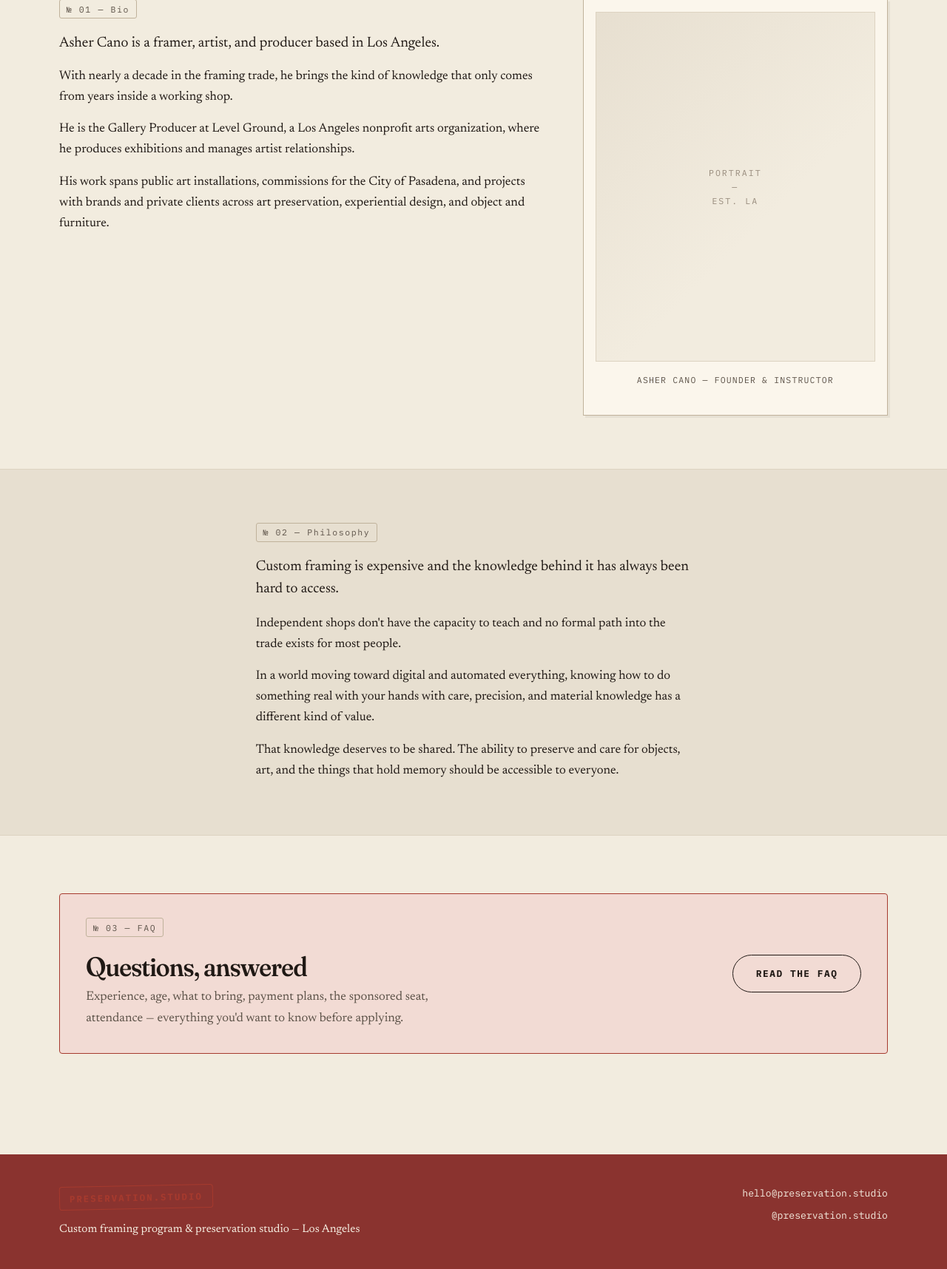
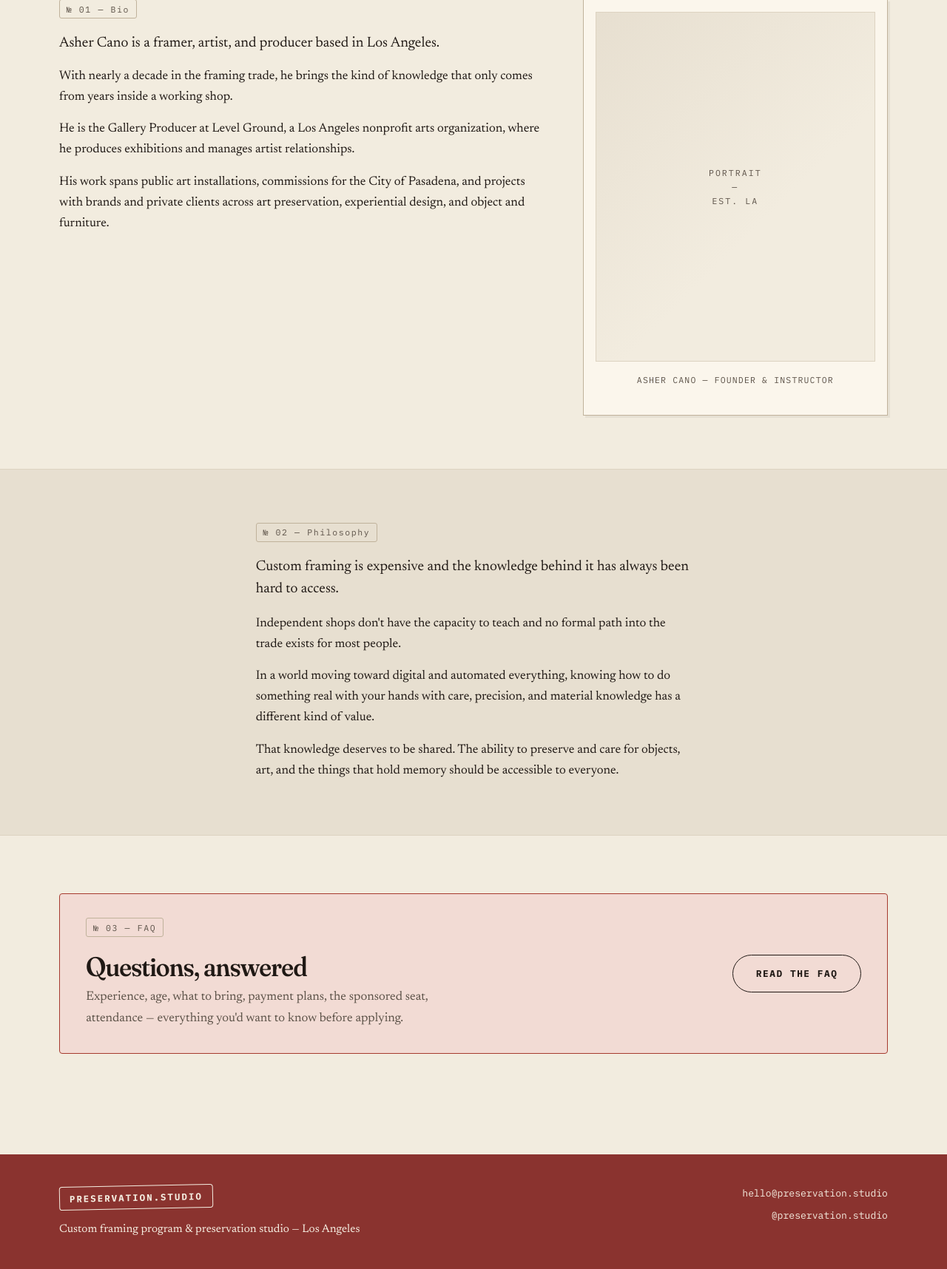
Before and after one commit to Jdrexx/preservationstudio, a Django app: page /about/ in a window 1280 px wide. Shown: the part 472-2188 px from the top of the page at 74% size. Run offline with Django 5.2, Linux system fonts and the light colour scheme.

Commit message:
fix(a11y): restore text contrast lost in the Bold Red palette re-anchor
The palette swap kept the :root token names but changed their values, so
components outside the redesigned home page inherited colors they were
never styled against. Audit of every background/text pair found four
previously-legible elements now failing WCAG AA, two of them effectively
invisible:

- footer wordmark stamp: #A63A2E red on #8A332F maroon = 1.26:1 (was a
  bright Honey yellow on Chocolate Plum, ~9:1) -> cream, 7.01:1
- footer link hover: same red-on-maroon 1.26:1 -> cream, 7.95:1
- handwritten annotation and ::selection: ink on bold red = 2.70:1,
  previously ink on Honey >= 11:1 -> cream, 5.57:1
- tuner FAB / close / copy button: ink on bold red 2.70:1 -> cream
- --ink-faint text (hero meta, form help, portrait placeholder, polaroid
  art labels) = 2.83-3.09:1, was 3.3:1 -> --ink-soft / --ink, 5.81-9.08:1

Every value re-checked against WCAG 2.1 contrast math rather than by eye.
38 tests green; all routes 200 with and without ?vibe=1; procoder gate 0
blocking. No layout or palette change - foregrounds only.

```diff
--- a/studio/static/studio/css/site.css
+++ b/studio/static/studio/css/site.css
@@ -70,7 +70,7 @@ body {
 
 ::selection {
   background: var(--butter);
-  color: var(--ink);
+  color: var(--on-plum);
 }
 
 /* ---------- Typography ---------- */
@@ -249,7 +249,7 @@ a:hover {
   font-size: 0.78rem;
   letter-spacing: 0.1em;
   text-transform: uppercase;
-  color: var(--ink-faint);
+  color: var(--ink-soft);
 }
 .hero-meta span b {
   color: var(--ink);
@@ -527,7 +527,7 @@ a:hover {
 
 .help {
   font-size: 0.86rem;
-  color: var(--ink-faint);
+  color: var(--ink-soft);
   margin-top: 0.35rem;
   font-style: italic;
 }
@@ -672,7 +672,7 @@ a:hover {
     );
   display: grid;
   place-items: center;
-  color: var(--ink-faint);
+  color: var(--ink-soft);
   font-family: var(--mono);
   font-size: 0.72rem;
   letter-spacing: 0.18em;
@@ -782,6 +782,11 @@ a:hover {
   transform: rotate(-1.2deg);
   margin-bottom: 0.9rem;
 }
+/* The footer stamp sits on maroon: red-on-maroon is invisible (1.26:1) */
+.site-footer .stamp {
+  border-color: var(--on-plum);
+  color: var(--on-plum);
+}
 .footer-line {
   display: block;
   color: var(--on-plum);
@@ -800,7 +805,7 @@ a:hover {
   text-decoration: none;
 }
 .footer-links a:hover {
-  color: var(--butter);
+  color: var(--card);
   text-decoration: underline;
 }
 
@@ -880,7 +885,7 @@ a:hover {
   font-size: var(--hand-size);
   font-weight: 400;
   line-height: 1.3;
-  color: var(--ink);
+  color: var(--on-plum);
   background: var(--butter);
   display: inline-block;
   padding: 0.05em 0.55em 0.15em;
@@ -1174,7 +1179,7 @@ a:hover {
   font-size: 0.62rem;
   letter-spacing: 0.2em;
   text-transform: uppercase;
-  color: var(--ink-faint);
+  color: var(--ink);
 }
 .polaroid:nth-child(1) .polaroid-art {
   background: linear-gradient(135deg, #d9a48e, #b5675a);
```
Also changed, not shown: studio/static/studio/css/vibe-tuner.css (+6 -4 lines).
